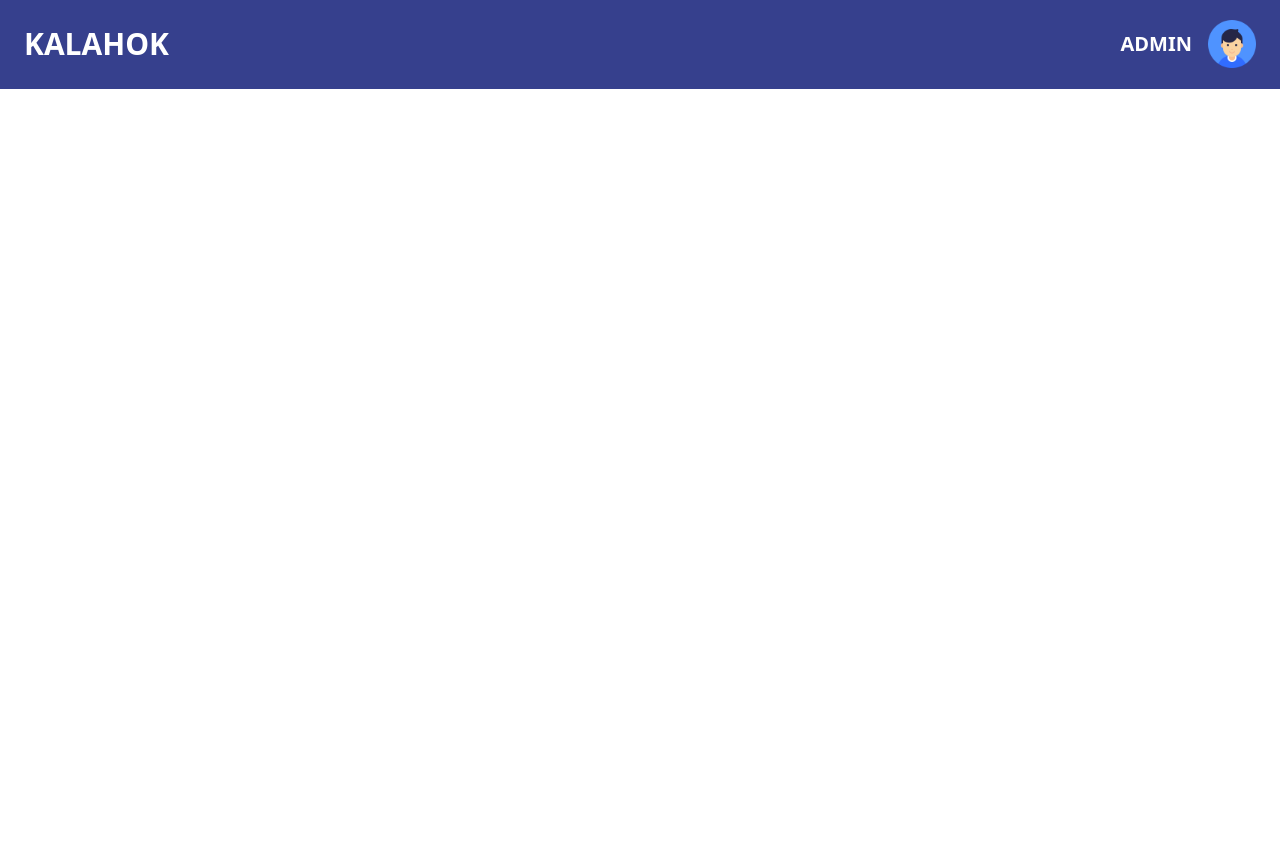
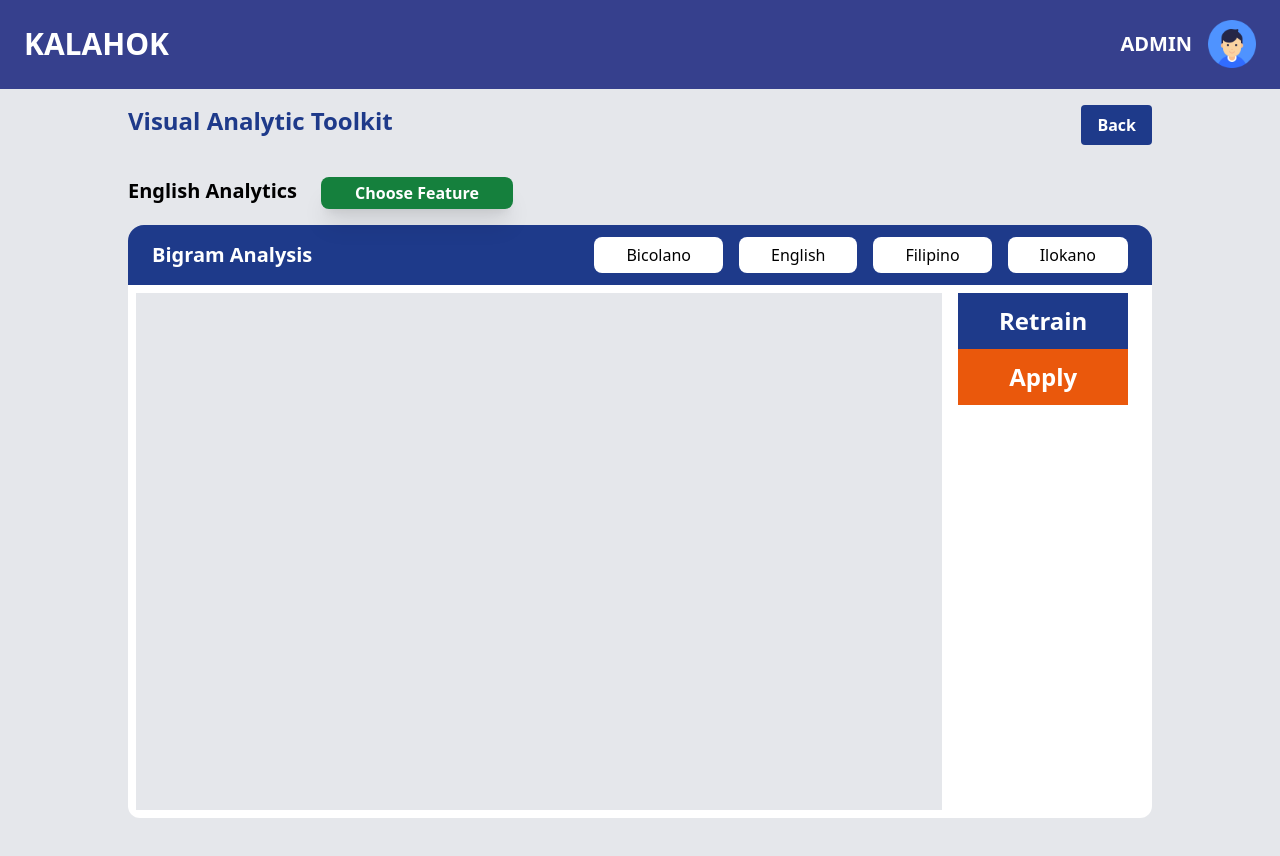
Before and after one commit to jeyyi/kahalok_nlp, a React (Create React App) app in the folder frontend/: page /bigram in a window 1280 px wide. Shown: the top 856 px of the page. Before the commit the page ends 800 px from the top, so only its background shows below. Built offline with nearby package versions, Linux system fonts and the light colour scheme; the HTML template or start-up script is replaced by a standard one.

Commit message:
Bigram Page added

```diff
--- a/frontend/src/App.js
+++ b/frontend/src/App.js
@@ -5,6 +5,7 @@ import WBtn from "./components/WBtn";
 import Modal from "./components/Modal";
 import Home from "./Home";
 import Bigram from "./Bigram";
+import Neck from "./components/Neck";
 import { BrowserRouter, Routes, Route } from "react-router-dom";
 <script
   src="https://kit.fontawesome.com/a076d05399.js"
--- a/frontend/src/Bigram.js
+++ b/frontend/src/Bigram.js
@@ -1,13 +1,25 @@
-import React from 'react';
-import Header from './components/Header';
-const Bigram = ()=> {
+import React from "react";
+import Header from "./components/Header";
+import Neck from "./components/Neck";
+document.body.style.overflow = "hidden";
+const Bigram = () => {
   return (
-    <>
-        <Header></Header>
-        <bHed></bHed>
-    </>
+    <div className="bg-gray-200">
+      <Header></Header>
+      <Neck></Neck>
+      <div className="px-32 h-screen">
+        <div className="flex flex-row h-2/3 bg-white rounded-b-xl p-2">
+          <div className="flex bg-gray-200 w-4/5 h-full">
+            {/* insert bigram image here */}
+          </div>
+          <div className="flex flex-col w-1/5 px-4">
+            <button className="bg-blue-900 text-white w-full h-14 text-2xl font-bold">Retrain</button>
+            <button className="bg-orange-600 text-white w-full h-14 text-2xl font-bold">Apply</button>
+          </div>
+        </div>
+      </div>
+    </div>
+  );
+};
 
-  )
-}
-
-export default Bigram
+export default Bigram;
--- a/frontend/src/Home.js
+++ b/frontend/src/Home.js
@@ -13,7 +13,6 @@ const Home = () => {
     <div className="bg-gray-100">
       <Header />
       {/* Start of div before */}
-
       <div className="px-32">
         <div className="flex flex-items-stretch bg-light-grey justify-between py-4">
           <p className="text-2xl text-blue-900 font-bold">
--- a/frontend/src/components/Modal.js
+++ b/frontend/src/components/Modal.js
@@ -33,7 +33,7 @@ const Modal = () => {
                 </div>
                 <div className="p-8 items-center w-full space-y-3">
                   <button className="w-full bg-white rounded-lg h-12 text-2xl font-medium hover:bg-yellow-500"
-                  onClick = {()=> navigate('bigram')}>
+                  onClick = {()=> navigate('../bigram', { replace: false })}>
                     Bigram Analysis
                   </button>
                   <button className="w-full bg-white rounded-lg h-12 text-2xl font-medium hover:bg-yellow-500">
--- /dev/null
+++ b/frontend/src/components/Neck.js
@@ -0,0 +1,39 @@
+import React from "react";
+import Modal from "./Modal";
+import WBtn from "./WBtn";
+import { useNavigate } from 'react-router-dom';
+const Neck = () => {
+  const navigate = useNavigate();
+  return (
+    <div className="px-32">
+      <div className="flex flex-items-stretch bg-light-grey justify-between py-4">
+        <p className="text-2xl text-blue-900 font-bold">
+          Visual Analytic Toolkit
+        </p>
+        <button class="bg-blue-900 hover:bg-white hover:text-blue-900 text-white font-bold py-2 px-4 rounded inline-flex items-center h-10"
+        onClick = {()=>navigate('../')}>
+          <span>Back</span>
+        </button>
+      </div>
+      <div className="flex flex-items-stretch bg-light-grey justify-between py-4">
+        <div className="flex justify-start space-x-6">
+          <p className="text-xl font-bold">English Analytics</p>
+          <Modal />
+        </div>
+      </div>
+      <div className="flex w-full bg-blue-900 rounded-t-2xl h-full items-center">
+        <div className="flex justify-start px-6 py-4 w-1/4">
+          <p className="text-white font-bold text-xl">Bigram Analysis</p>
+        </div>
+        <div className="flex justify-end px-6 py-2 space-x-4 w-full">
+        <button className="justify-center bg-white rounded-lg py-1.5 px-8 w-auto">Bicolano</button>
+        <button className="justify-center bg-white rounded-lg py-1.5 px-8 w-auto">English</button>
+        <button className="justify-center bg-white rounded-lg py-1.5 px-8 w-auto">Filipino</button>
+        <button className="justify-center bg-white rounded-lg py-1.5 px-8 w-auto">Ilokano</button>
+        </div>
+      </div>
+    </div>
+  );
+}
+
+export default Neck;
--- a/frontend/src/components/WBtn.js
+++ b/frontend/src/components/WBtn.js
@@ -2,7 +2,7 @@ import React from 'react'
 
 const WBtn = ({color, hoverColor, hoverTextColor, text, textColor}) => {
   return (
-    <button className={"mx-auto shadow-xl justify-center items-center font-bold py-2 px-4 rounded-lg inline-flex h-8 w-48 "+color+hoverColor+hoverTextColor+text+textColor}>
+    <button className={"mx-auto shadow-xl justify-center items-center font-bold px-4 rounded-lg inline-flex h-8 w-48 "+color+hoverColor+hoverTextColor+text+textColor}>
       {text}
       </button>
   )
--- a/frontend/src/components/bHed.js
+++ /dev/null
@@ -1,8 +0,0 @@
-import React from "react";
-const bHed = () => {
-  return (
-    <h1>This is below head</h1>
-  );
-};
-
-export default bHed;
```
